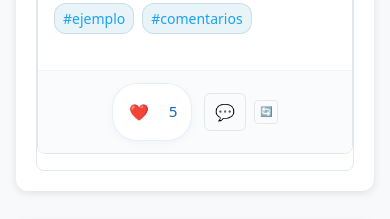
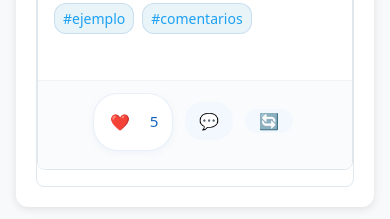
Before and after one commit to FGarcia012/BLFAGS_Front, a React (Vite) app: page /comments-example in a window 390 px wide. Shown: the part 617-836 px from the top of the page. Built offline with nearby package versions, Linux system fonts and the light colour scheme; no server answers.

Commit message:
feat(Publicaciones):Se arreglo para que las publicaciones sean responsive.

```diff
--- /dev/null
+++ b/src/components/publications/PublicationCard.css
@@ -0,0 +1,97 @@
+/* --- Responsive Publication Card --- */
+
+.publication-card {
+  background: #fff;
+  border-radius: 18px;
+  box-shadow: 0 2px 16px rgba(25, 118, 210, 0.08);
+  margin-bottom: 24px;
+  padding: 18px 14px 10px 14px;
+  max-width: 100%;
+  width: 100%;
+  box-sizing: border-box;
+  overflow: visible;
+}
+
+@media (max-width: 600px) {
+  .publication-card {
+    padding: 0px 2vw 0px 2vw;
+    border-radius: 12px;
+    margin-bottom: 16px;
+    max-width: 70vw;
+    width: 100vw;
+  }
+  .publication-header,
+  .publication-content,
+  .publication-footer,
+  .media-container {
+    max-width: 100vw;
+    width: 100%;
+    box-sizing: border-box;
+  }
+}
+
+.publication-footer {
+  margin-top: 10px;
+}
+
+.publication-stats {
+  display: flex;
+  align-items: center;
+  gap: 12px;
+  flex-wrap: wrap;
+  width: 100%;
+  overflow-x: auto;
+  padding-bottom: 4px;
+  scrollbar-width: thin;
+  scrollbar-color: #1976d2 #e3f2fd;
+}
+
+@media (max-width: 600px) {
+  .publication-stats {
+    flex-wrap: nowrap;
+    overflow-x: auto;
+    gap: 8px;
+    padding-bottom: 6px;
+  }
+}
+
+.publication-stats button,
+.publication-stats .PublicationReactions button {
+  min-width: 48px;
+  font-size: 1rem;
+  padding: 7px 8px;
+  border-radius: 18px;
+  border: none;
+  background: #f3f8ff;
+  color: #1976d2;
+  font-weight: 600;
+  display: flex;
+  align-items: center;
+  justify-content: center;
+  transition: background 0.2s;
+  margin-right: 4px;
+  margin-bottom: 2px;
+  white-space: nowrap;
+}
+
+.publication-stats button.selected,
+.publication-stats button:active {
+  background: #1976d2;
+  color: #fff;
+}
+
+
+@media (max-width: 600px) {
+  .publication-comments-section {
+    font-size: 0.95rem;
+  }
+}
+
+.comment {
+  background: #f8f9fa;
+  border-radius: 10px;
+  padding: 8px 12px;
+  margin-bottom: 6px;
+  font-size: 0.98rem;
+  word-break: break-word;
+}
--- a/src/components/publications/PublicationCard.jsx
+++ b/src/components/publications/PublicationCard.jsx
@@ -3,6 +3,7 @@ import { PublicationReactions } from "./PublicationReactions";
 import { validateText } from "../../shared/validators/validateText";
 import { PublicationActions } from "./PublicationActions";
 import { CommentsList, CommentsToggle } from "../comments";
+import "./PublicationCard.css";
 
 export const PublicationCard = ({
   publication,
```
